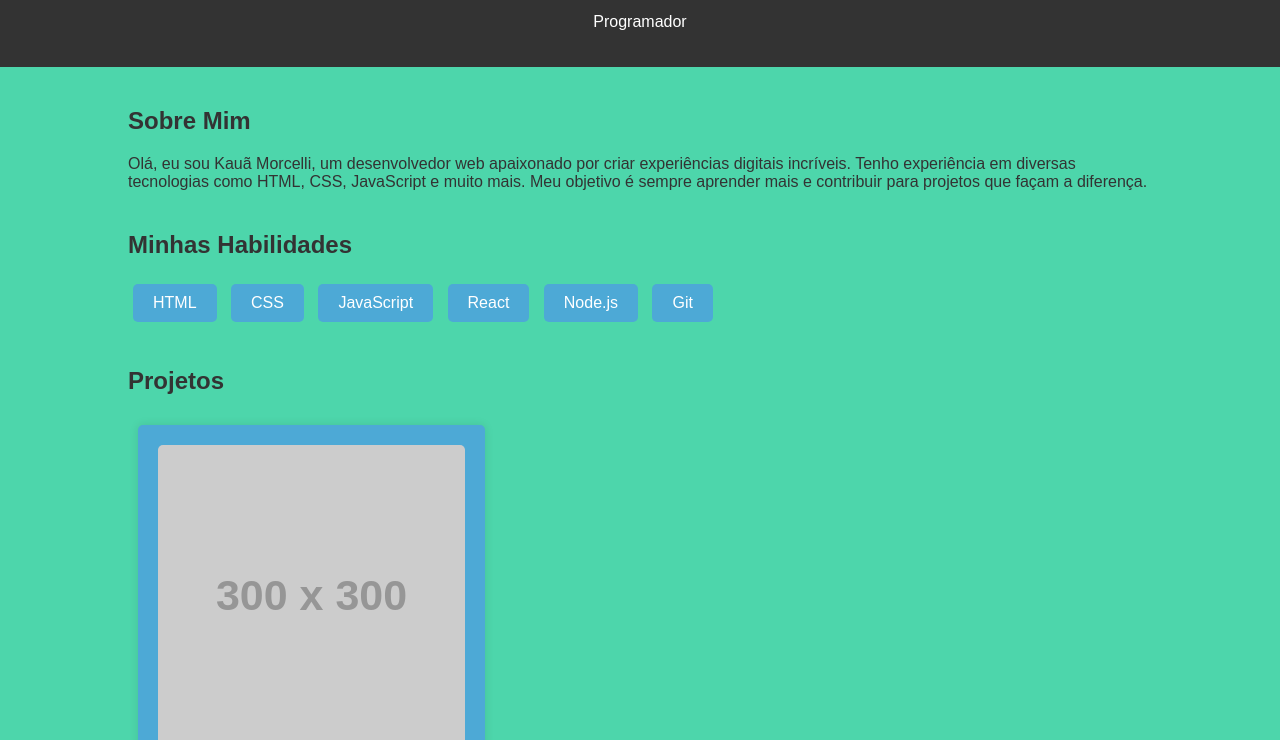
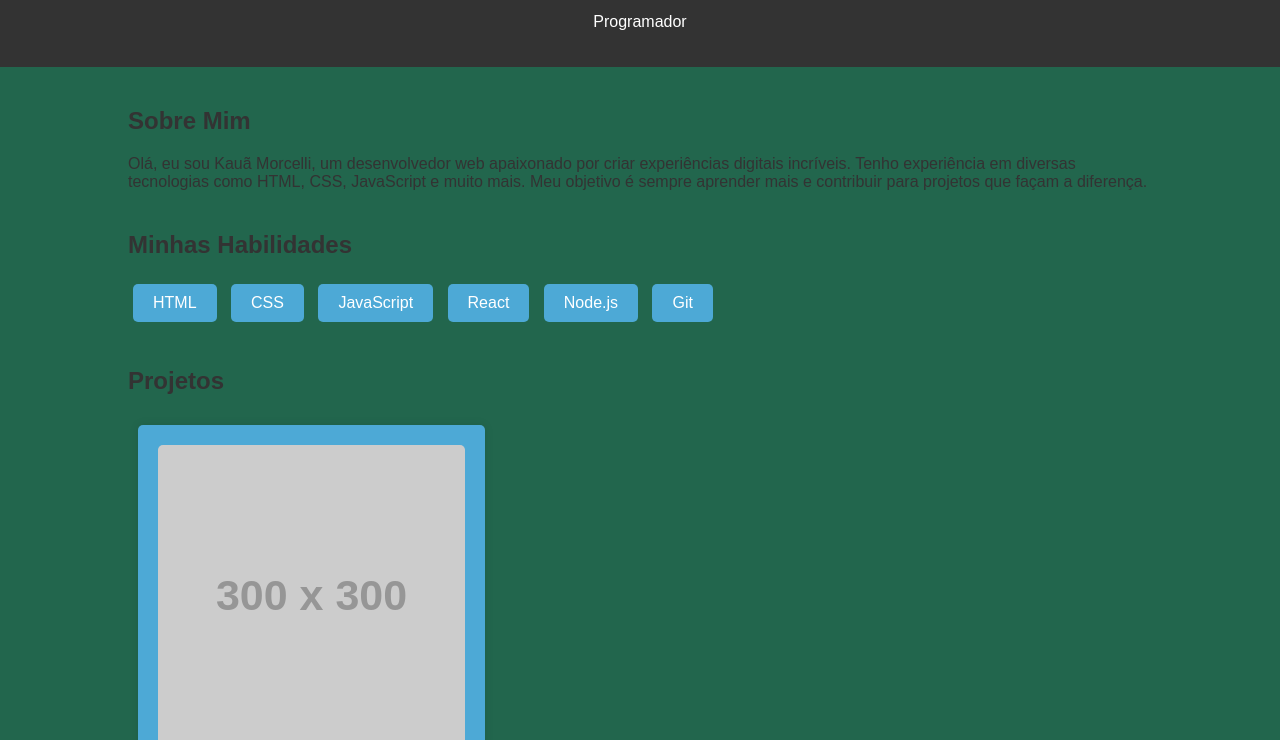
Before and after one commit to Morcelis/Portf-lio, a plain HTML site: page index.html in a window 1280 px wide. Shown: the part 60-800 px from the top of the page. Drawn offline with Linux system fonts and the light colour scheme; placeholder pictures from the web are drawn by us.

Commit message:
Update index.html

```diff
--- a/index.html
+++ b/index.html
@@ -8,7 +8,7 @@
     <style>
         body {
             font-family: Arial, sans-serif;
-            background-color: #4dd6ab;
+            background-color: #22664d;
             margin: 0;
             padding: 0;
             color: #333;
```
